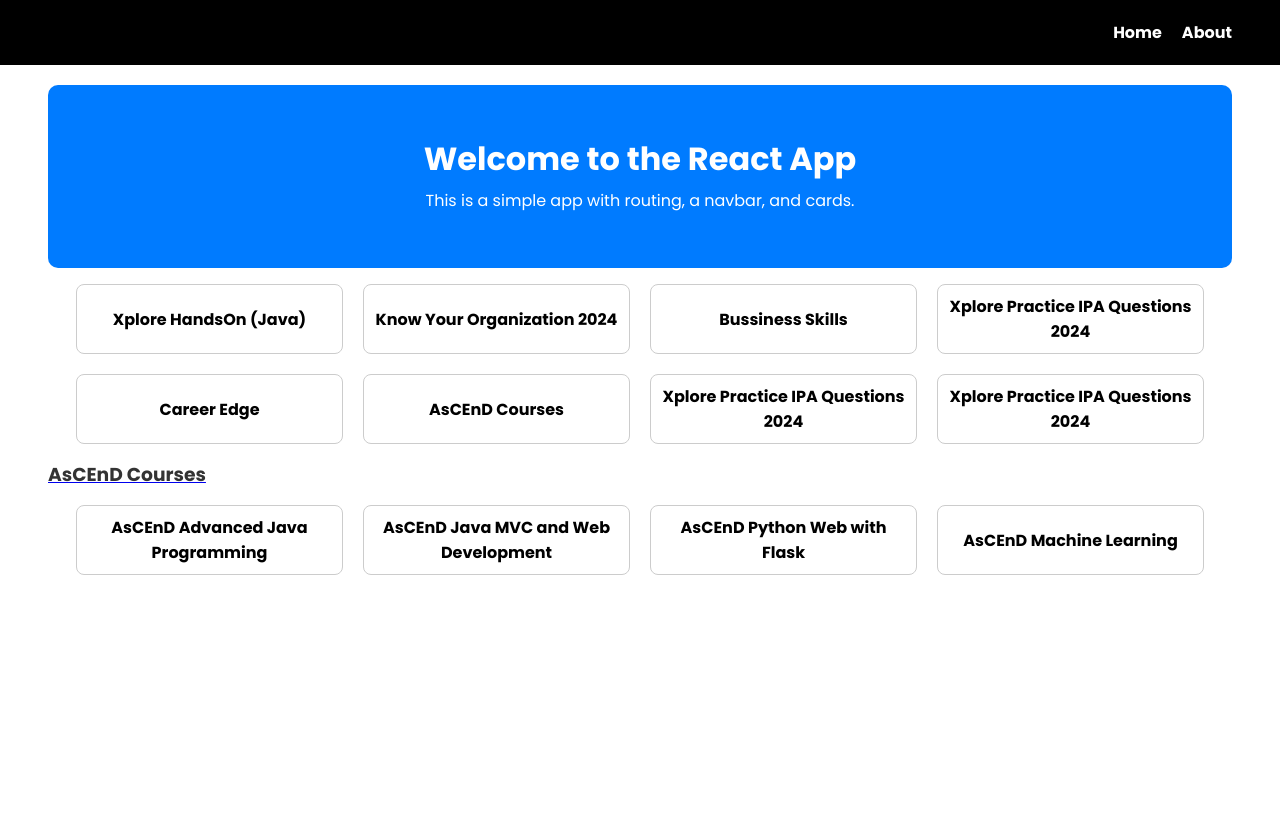
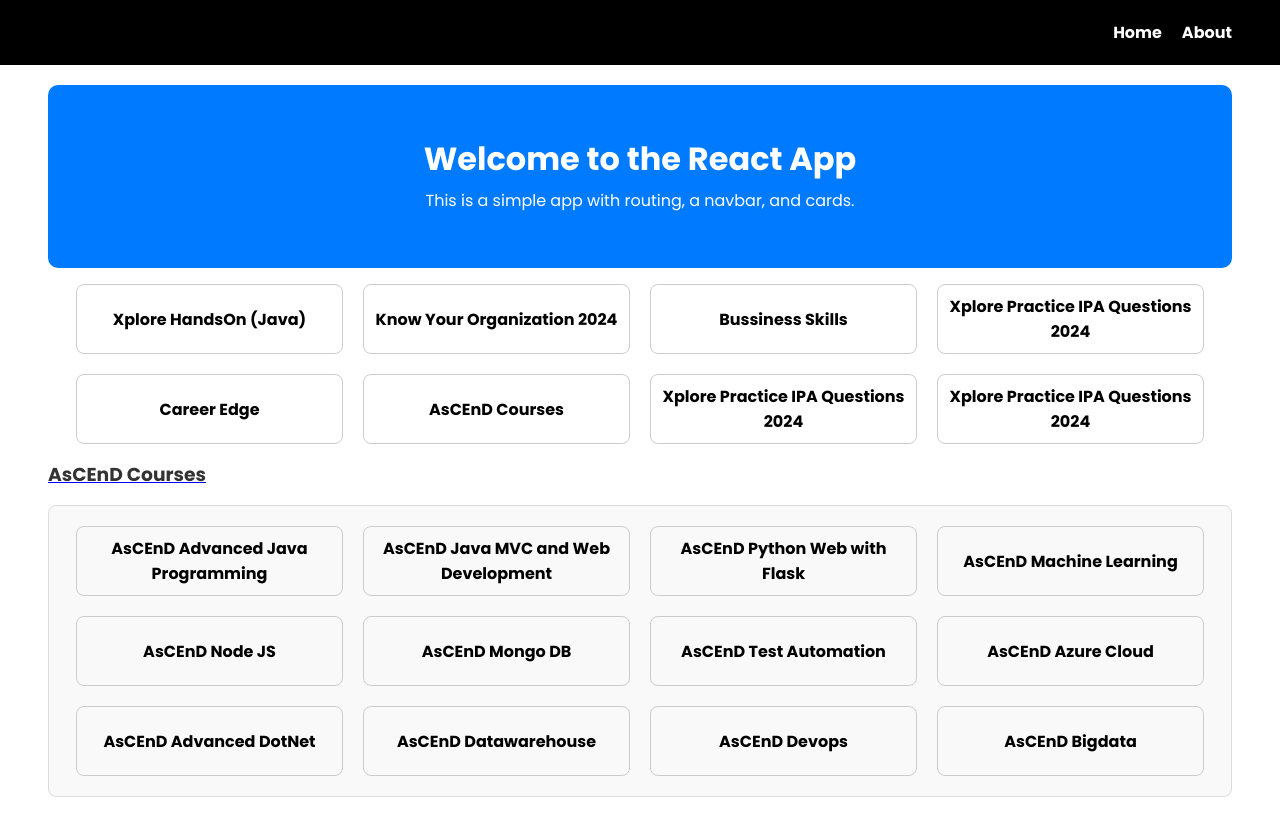
Before and after one commit to RangaJaladurgam/Rise-Together, a React (Vite) app in the folder rise-together/: page / in a window 1280 px wide. Built offline with nearby package versions, Linux system fonts and the light colour scheme.

Commit message:
Added All Links to Ascend courses

```diff
--- a/rise-together/src/App.css
+++ b/rise-together/src/App.css
@@ -1,3 +1,6 @@
+
+
+
 .container{
   margin-inline:3rem ;
 }
--- a/rise-together/src/App.jsx
+++ b/rise-together/src/App.jsx
@@ -31,7 +31,7 @@ import AscendCourses from "./components/content/AscendCourses";
 function App() {
   const location = useLocation();
   return (
-    <>
+    <div >
       <TransitionGroup>
         <CSSTransition key={location.pathname} classNames="fade" timeout={300}>
       <div className="container">
@@ -39,7 +39,7 @@ function App() {
           <Route path="/about" element={<About />} />
           <Route path="/bizskills" element={<BizzSkills />} />
           <Route path="/career-edge" element={<CareerEdge />} />
-          <Route path="/ascend-course" element={<Home />} />
+          <Route path="/#ascend-course" element={<Home />} />
         </Routes>
       </div>
       </CSSTransition>
@@ -120,7 +120,7 @@ function App() {
           </CSSTransition>
         </TransitionGroup>
       </div>
-    </>
+    </div>
   );
 }
 const AppWrapper = () => (
--- a/rise-together/src/components/Home/Home.jsx
+++ b/rise-together/src/components/Home/Home.jsx
@@ -37,34 +37,46 @@ function Home() {
         </Link>
       </div>
       <div className="card-container">
-        <Link to="/ascend-course" className=" ascend-header">
-          <h3>AsCEnD Courses</h3>
+        <Link to="#ascend-course" className=" ascend-header">
+          <h3 className="">AsCEnD Courses</h3>
         </Link>
       </div>
-      <div className="card-container" id="/ascend-course">
-      <Link
-          to="/ascend-courses/advance-java"
-          className="nav-link"
-        >
+      <div className="card-container kyt-questions" id="#ascend-course">
+        <Link to="/ascend-courses/advance-java" className="nav-link">
           <Card title="AsCEnD Advanced Java Programming" />
         </Link>
-        <Link
-          to="/ascend-courses/java-mvc&web-dev"
-          className="nav-link"
-        >
+        <Link to="/ascend-courses/java-mvc&web-dev" className="nav-link">
           <Card title="AsCEnD Java MVC and Web Development" />
         </Link>
-        <Link
-          to="/ascend-courses/python-web&flask"
-          className="nav-link"
-        >
+        <Link to="/ascend-courses/python-web&flask" className="nav-link">
           <Card title="AsCEnD Python Web with Flask" />
         </Link>
-      <Link
-          to="/ascend-courses/python-web&flask"
-          className="nav-link"
-        >
+        <Link to="/ascend-courses/machine-learning" className="nav-link">
           <Card title="AsCEnD Machine Learning" />
+        </Link>
+        <Link to="/ascend-courses/node" className="nav-link">
+          <Card title="AsCEnD Node JS" />
+        </Link>
+        <Link to="/ascend-courses/mongo-db" className="nav-link">
+          <Card title="AsCEnD Mongo DB" />
+        </Link>
+        <Link to="/ascend-courses/test-automation" className="nav-link">
+          <Card title="AsCEnD Test Automation" />
+        </Link>
+        <Link to="/ascend-courses/azure-cloud" className="nav-link">
+          <Card title="AsCEnD Azure Cloud" />
+        </Link>
+        <Link to="/ascend-courses/adv-dotnet" className="nav-link">
+          <Card title="AsCEnD Advanced DotNet" />
+        </Link>
+        <Link to="/ascend-courses/datawarehouse" className="nav-link">
+          <Card title="AsCEnD Datawarehouse" />
+        </Link>
+        <Link to="/ascend-courses/devops" className="nav-link">
+          <Card title="AsCEnD Devops" />
+        </Link>
+        <Link to="/ascend-courses/bigdata" className="nav-link">
+          <Card title="AsCEnD Bigdata" />
         </Link>
       </div>
     </div>
--- a/rise-together/src/components/content/Util.css
+++ b/rise-together/src/components/content/Util.css
@@ -1,3 +1,6 @@
+
+
+
 .content{
     height: 91vh;
     display: flex;
@@ -194,12 +197,14 @@ span{
   .nav-link{
     transition: all 0.2s ease-in-out;
   }
-  .nav-link:hover {
+  .nav-link:hover  {
     background-color: #0056b3; /* Darker color on hover */
     text-decoration: none;
     border:none;
     border-radius: 8px;
+    transform: scale(1.03);
   }
+
 
   .ascend-header{
     /* background-color: red; */
```
Also changed, not shown: rise-together/src/components/Home/Home.css (line endings or trailing spaces).
